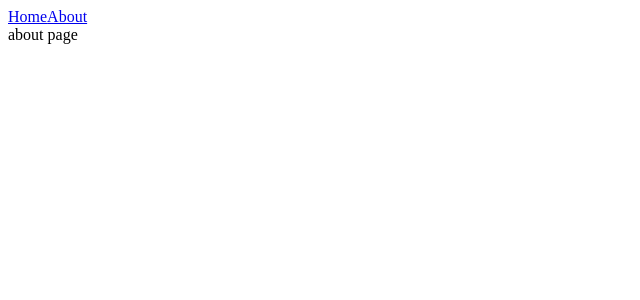
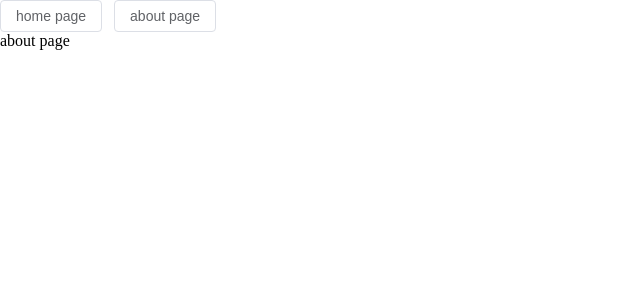
Before and after one commit to kabutoa/vue3-vite-boilerplate, a Vue app: page /about in a window 1280 px wide. Shown: the top 300 px of the page, without its empty margins (0-640 px from the left). Built offline with nearby package versions, Linux system fonts and the light colour scheme.

Commit message:
feat: add keepalive and animation

```diff
--- a/src/App.vue
+++ b/src/App.vue
@@ -1,14 +1,35 @@
 <script setup lang="ts">
-import { RouterLink, RouterView } from 'vue-router'
+import { useRouter, RouterView } from 'vue-router'
+import type { IButtonConfig } from '@/types'
+
+const buttonConfig: IButtonConfig[] = [
+  {
+    id: 1,
+    text: 'home page',
+    type: 'home'
+  },
+  {
+    id: 2,
+    text: 'about page',
+    type: 'about'
+  }
+]
+
+const router = useRouter()
+const onJumpRouter = (type: string) => {
+  router.push({ name: type })
+}
 </script>
 
 <template>
-  <header>
-    <nav>
-      <RouterLink to="/">Home</RouterLink>
-      <RouterLink to="/about">About</RouterLink>
-    </nav>
-  </header>
-
-  <RouterView />
+  <nav>
+    <el-button v-for="button in buttonConfig" :key="button.id" @click="onJumpRouter(button.type)">
+      {{ button.text }}
+    </el-button>
+  </nav>
+  <router-view v-slot="{ Component }">
+    <transition name="el-fade-in" mode="out-in">
+      <component :is="Component" />
+    </transition>
+  </router-view>
 </template>
--- /dev/null
+++ b/src/assets/style/index.css
@@ -0,0 +1,5 @@
+* {
+  margin: 0;
+  padding: 0;
+  box-sizing: border-box;
+}
--- a/src/main.ts
+++ b/src/main.ts
@@ -1,3 +1,4 @@
+import './assets/style/index.css'
 import { createApp } from 'vue'
 import { createPinia } from 'pinia'
 
--- /dev/null
+++ b/src/types/index.ts
@@ -0,0 +1,5 @@
+export interface IButtonConfig {
+  id: number
+  text: string
+  type: string
+}
--- a/src/views/about/index.vue
+++ b/src/views/about/index.vue
@@ -1 +1,3 @@
-<template>about page</template>
+<template>
+  <div class="about">about page</div>
+</template>
```
Also changed, not shown: 1 other file (tests, documents, lock files or other folders).
